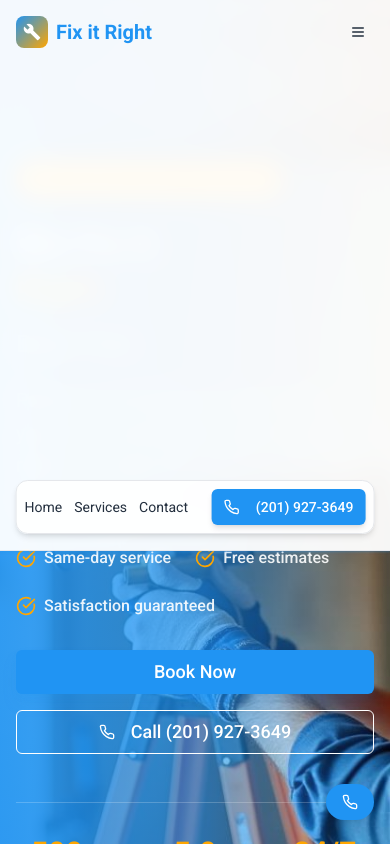
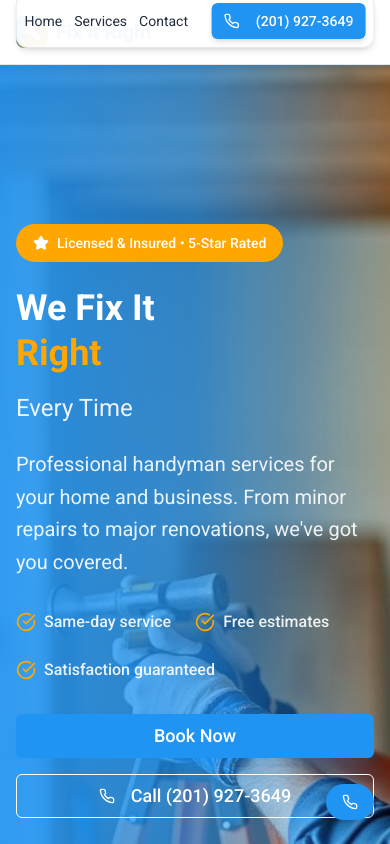
Before and after one commit to avcxafefwer/fix-it-right-connect, a React (Vite) app: page / in a window 390 px wide. Shown: the top 844 px of the page. Built offline with nearby package versions, Linux system fonts and the light colour scheme.

Commit message:
ui(nav): render mobile panel as overlay and add page top padding to avoid header gap

```diff
--- a/src/components/Navigation.tsx
+++ b/src/components/Navigation.tsx
@@ -73,8 +73,10 @@ const Navigation = () => {
         </div>
 
         {/* Mobile Navigation */}
-        {/* Mobile slide-down panel (full width) */}
-        <div className={cn("md:hidden transition-transform duration-200 origin-top", isOpen ? "transform scale-y-100" : "transform scale-y-0") }>
+        {/* Mobile slide-down panel (full width overlay) */}
+        {isOpen && (
+          <div className="md:hidden absolute left-0 right-0 top-full z-40">
+            <div className="max-w-7xl mx-auto px-4 sm:px-6 lg:px-8">
               <div className="bg-background/95 border-t border-border shadow-md p-4">
                 <div className="flex flex-col space-y-3">
                   {navItems.map((item) => (
@@ -114,15 +116,15 @@ const Navigation = () => {
 
                     <div className="mt-3">
                       <a href="/signin">
-                    <Button className="btn-primary w-full">
-                      Sign In
-                    </Button>
+                        <Button className="btn-primary w-full">Sign In</Button>
                       </a>
                     </div>
                   </div>
                 </div>
               </div>
             </div>
+          </div>
+        )}
         {/* Mobile bottom nav and floating contact CTA */}
         <div className="fixed bottom-4 left-1/2 transform -translate-x-1/2 md:hidden z-50 w-[92%]">
           <div className="bg-background/95 border border-border rounded-xl p-2 flex items-center justify-between shadow-md">
--- a/src/pages/Index.tsx
+++ b/src/pages/Index.tsx
@@ -7,7 +7,7 @@ import Footer from "@/components/Footer";
 
 const Index = () => {
   return (
-    <div className="min-h-screen bg-background">
+    <div className="min-h-screen bg-background pt-16">
       <Navigation />
       <Hero />
       <Services />
```
Lines whose indentation alone changed are shown as unchanged.
